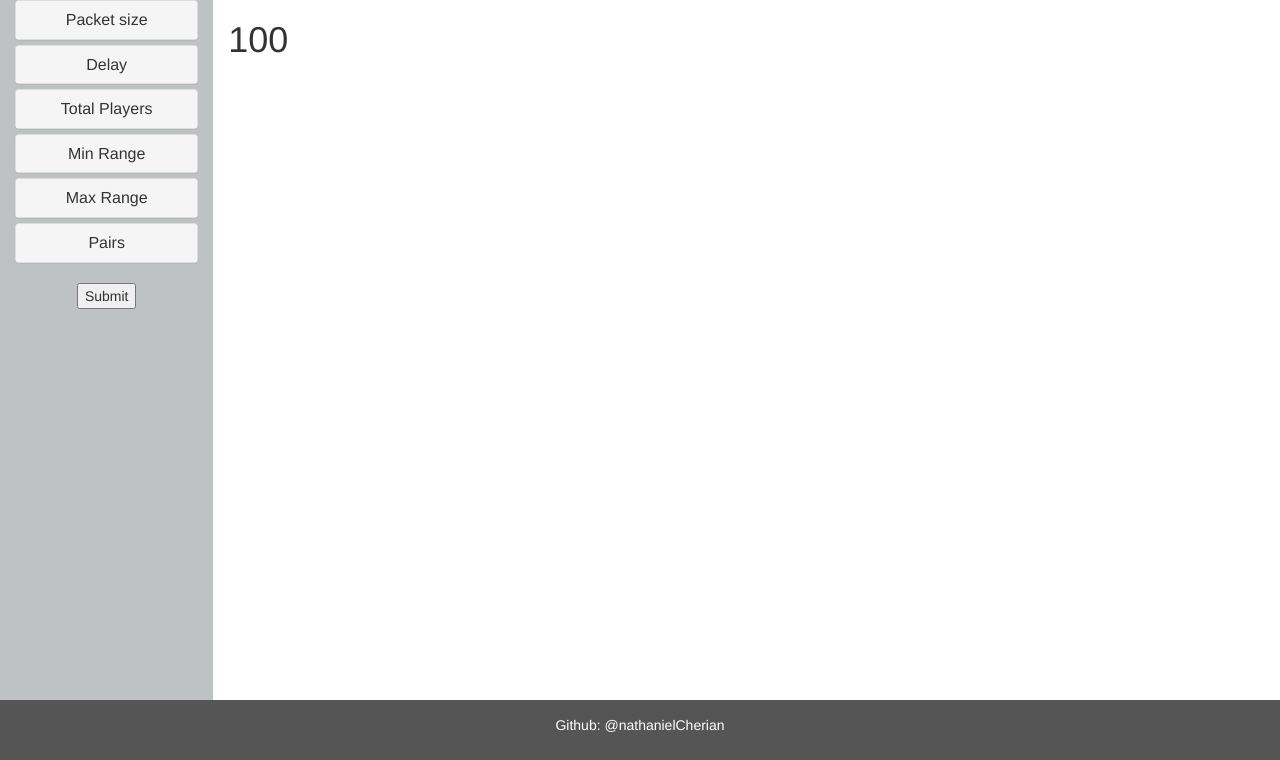
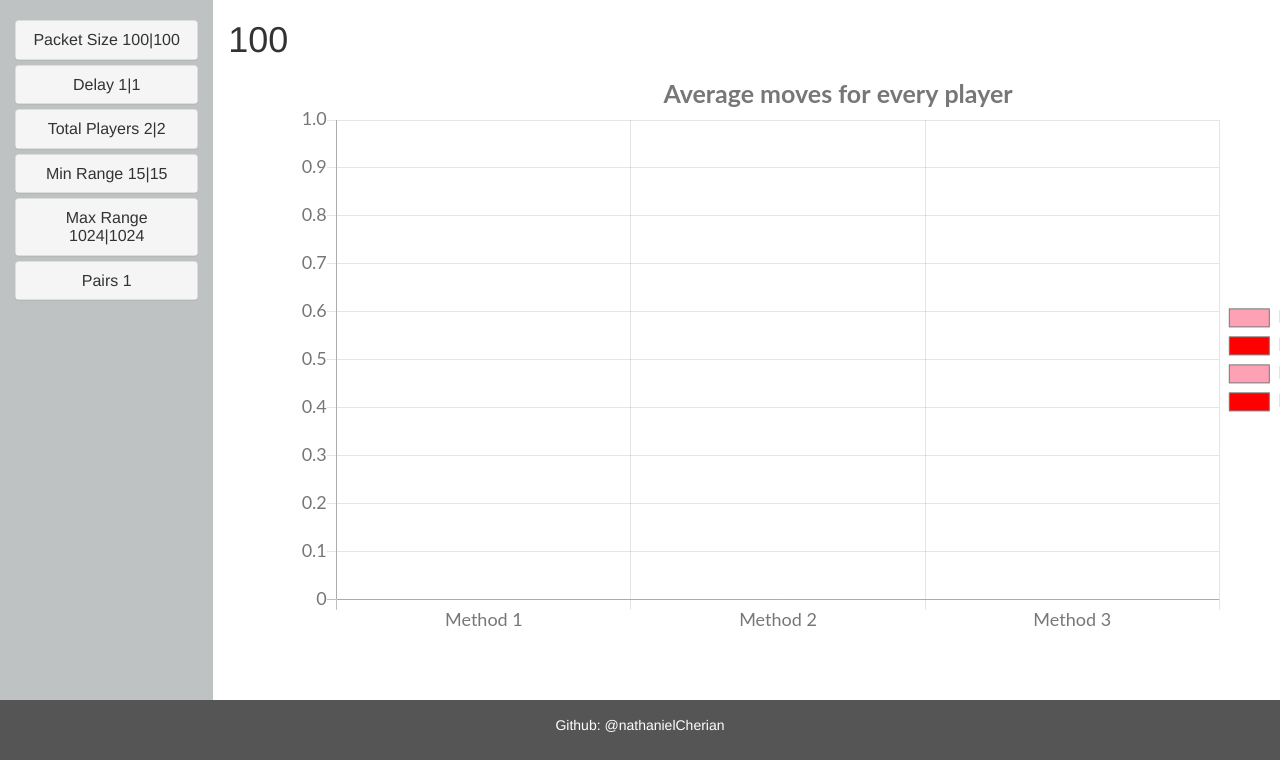
Before and after one commit to nathanielCherian/wifi-simulator, a Flask app: page / in a window 1280 px wide; the page is wider, and only the part inside the window is pictured. Shown: the part 52-812 px from the top of that part. Run offline with Flask 2, Linux system fonts and the light colour scheme; a map, chart or similar area stays blank; some libraries are stand-ins or nearby versions.

Commit message:
fixed chart

```diff
--- a/templates/home.html
+++ b/templates/home.html
@@ -78,33 +78,33 @@
     <div class="col-sm-2" style="height: fit-content; background-color: rgb(190, 194, 194);">
 
 
-      <div class="slidecontainer" style="padding-bottom: 30px; height: 700px;">
+      <div class="slidecontainer" style="padding-bottom: 30px; height: 700px; padding-top: 20px;">
 
       <div class="panel-group" id="accordion" style="height: 100%;">
         <div class="panel panel-default">
           <div class="panel-heading">
             <h4 class="panel-title">
-              <a data-toggle="collapse" href="#collapse1">Packet size</a>
+              <a data-toggle="collapse" href="#collapse1" id="ps">Packet size</a>
             </h4>
           </div>
           <div id="collapse1" class="panel-collapse collapse">
             <div class="panel-body">
-              <p id="sz1">PG1: </p><input type="range" min="10" max="500" value="100" class="slider" id="size1" onmouseup="mouseUp()"oninput="updateLabel()">
-              <p id="sz2">PG2:</p><input type="range" min="10" max="500" value="100" class="slider" id="size2" onmouseup="mouseUp()"oninput="updateLabel()">
+              <p id="sz1">PG1: </p><input type="range" min="10" max="500" value="100" class="slider" id="size1" onmouseup="mouseUp()"oninput="updateLabel()"onchange="change()">
+              <p id="sz2">PG2:</p><input type="range" min="10" max="500" value="100" class="slider" id="size2" onmouseup="mouseUp()"oninput="updateLabel()"onchange="change()">
             </div>
           </div>
         </div>
         <div class="panel panel-default">
           <div class="panel-heading">
             <h4 class="panel-title">
-              <a data-toggle="collapse"  href="#collapse2">Delay</a>
+              <a data-toggle="collapse"  href="#collapse2" id='d'>Delay</a>
             </h4>
           </div>
           <div id="collapse2" class="panel-collapse collapse">
             <div class="panel-body">
               <p id="de1">PG1:</p>
-              <input type="range" min="1" max="5000" value="1" class="slider" id="delay1" onmouseup="mouseUp()"oninput="updateLabel()">
-              <p id="de2">PG2:</p><input type="range" min="1" max="5000" value="1" class="slider" id="delay2" onmouseup="mouseUp()"oninput="updateLabel()">
+              <input type="range" min="1" max="5000" value="1" class="slider" id="delay1" onmouseup="mouseUp()"oninput="updateLabel()"onchange="change()">
+              <p id="de2">PG2:</p><input type="range" min="1" max="5000" value="1" class="slider" id="delay2" onmouseup="mouseUp()"oninput="updateLabel()"onchange="change()">
             </div>
           </div>
         </div>
@@ -112,13 +112,13 @@
         <div class="panel panel-default">
           <div class="panel-heading">
             <h4 class="panel-title">
-              <a data-toggle="collapse"  href="#collapse3">Total Players</a>
+              <a data-toggle="collapse"  href="#collapse3" id="tp">Total Players</a>
             </h4>
           </div>
           <div id="collapse3" class="panel-collapse collapse">
             <div class="panel-body">
-              <p id="tp1">PG1:</p><input type="range" min="1" max="20" value="2" class="slider" id="players1" onmouseup="mouseUp()" oninput="updateLabel()">
-              <p id="tp2">PG2:</p><input type="range" min="1" max="20" value="2" class="slider" id="players2" onmouseup="mouseUp()"oninput="updateLabel()">
+              <p id="tp1">PG1:</p><input type="range" min="1" max="20" value="2" class="slider" id="players1" onmouseup="mouseUp()" oninput="updateLabel()" onchange="change()">
+              <p id="tp2">PG2:</p><input type="range" min="1" max="20" value="2" class="slider" id="players2" onmouseup="mouseUp()"oninput="updateLabel()"onchange="change()">
             </div>
           </div>
         </div>
@@ -126,13 +126,13 @@
         <div class="panel panel-default">
           <div class="panel-heading">
             <h4 class="panel-title">
-              <a data-toggle="collapse"  href="#collapse4">Min Range</a>
+              <a data-toggle="collapse"  href="#collapse4" id='ir'>Min Range</a>
             </h4>
           </div>
           <div id="collapse4" class="panel-collapse collapse">
             <div class="panel-body">
-              <p id="mr1">PG1:</p><input type="range" min="15" max="100" value="15" class="slider" id="minR1" onmouseup="mouseUp()"oninput="updateLabel()">
-              <p id="mr2">PG2:</p><input type="range" min="15" max="100" value="15" class="slider" id="minR2" onmouseup="mouseUp()"oninput="updateLabel()">
+              <p id="mr1">PG1:</p><input type="range" min="15" max="100" value="15" class="slider" id="minR1" onmouseup="mouseUp()"oninput="updateLabel()"onchange="change()">
+              <p id="mr2">PG2:</p><input type="range" min="15" max="100" value="15" class="slider" id="minR2" onmouseup="mouseUp()"oninput="updateLabel()"onchange="change()">
             </div>
           </div>
         </div>
@@ -140,13 +140,13 @@
         <div class="panel panel-default">
           <div class="panel-heading">
             <h4 class="panel-title">
-              <a data-toggle="collapse"  href="#collapse5">Max Range</a>
+              <a data-toggle="collapse"  href="#collapse5" id='mr'>Max Range</a>
             </h4>
           </div>
           <div id="collapse5" class="panel-collapse collapse">
             <div class="panel-body">
-              <p id="mx1">PG1:</p><input type="range" min="1000" max="1048" value="1024" class="slider" id="maxR1" onmouseup="mouseUp()"oninput="updateLabel()">
-              <p id="mx2">PG2:</p><input type="range" min="1000" max="1048" value="1024" class="slider" id="maxR2" onmouseup="mouseUp()"oninput="updateLabel()">
+              <p id="mx1">PG1:</p><input type="range" min="1000" max="1048" value="1024" class="slider" id="maxR1" onmouseup="mouseUp()"oninput="updateLabel()"onchange="change()">
+              <p id="mx2">PG2:</p><input type="range" min="1000" max="1048" value="1024" class="slider" id="maxR2" onmouseup="mouseUp()"oninput="updateLabel()"onchange="change()">
             </div>
           </div>
         </div>
@@ -154,17 +154,18 @@
         <div class="panel panel-default">
           <div class="panel-heading">
             <h4 class="panel-title">
-              <a data-toggle="collapse"  href="#collapse6">Pairs</a>
+              <a data-toggle="collapse"  href="#collapse6" id='p'>Pairs</a>
             </h4>
           </div>
           <div id="collapse6" class="panel-collapse collapse">
             <div class="panel-body">
-              <p id="prs">pairs:</p><input type="range" min="0" max="2" value="1" class="slider" id="pairs" onmouseup="mouseUp()"oninput="updateLabel()">
+              <p id="prs">pairs:</p><input type="range" min="0" max="2" value="1" class="slider" id="pairs" onmouseup="mouseUp()"oninput="updateLabel()"onchange="change()">
             </div>
           </div>
         </div>
         <br>
-        <button id="submit" onclick="click()">Submit</button>
+
+        <button id="submit" style="display: none; margin: auto;" onclick="click()">Submit</button>
 
       </div>
       </div>
@@ -182,7 +183,12 @@
       document.getElementById("mx1").innerHTML = "PG1: " + document.getElementById("maxR1").value;
       document.getElementById("mx2").innerHTML = "PG2: " + document.getElementById("maxR2").value;
       document.getElementById("prs").innerHTML = "PG2: " + document.getElementById("pairs").value;
-
+      document.getElementById("ps").innerHTML = "Packet Size  " + document.getElementById("size1").value + "|" + document.getElementById("size2").value;
+      document.getElementById("d").innerHTML = "Delay  " + document.getElementById("delay1").value + "|" + document.getElementById("delay2").value;
+      document.getElementById("tp").innerHTML = "Total Players  " + document.getElementById("players1").value + "|" + document.getElementById("players2").value;
+      document.getElementById("ir").innerHTML = "Min Range  " + document.getElementById("minR1").value + "|" + document.getElementById("minR2").value;
+      document.getElementById("mr").innerHTML = "Max Range  " + document.getElementById("maxR2").value + "|" + document.getElementById("maxR2").value;
+      document.getElementById("p").innerHTML = "Pairs " + document.getElementById("pairs").value;
 
 
 
@@ -205,6 +211,10 @@
         }
         console.log(d)
         return d
+      }
+
+      function change(){
+        document.getElementById('submit').style.display = 'block';
       }
       </script>
 
@@ -373,10 +383,10 @@
 
   } )
 
-  var data1 = [1,2]
-  var data2 = [2,2]
-  var data3 = [3,3]
-  var data4 = [4,5]
+  var data1 = []
+  var data2 = []
+  var data3 = []
+  var data4 = []
 
   function mouseUp(){
 
@@ -384,6 +394,7 @@
 
   document.getElementById("submit").addEventListener("click", click)
   function click(){
+    document.getElementById('submit').style.display = 'none'
     out.innerHTML = "click";
     socket.emit( 'my event', getJSON() )
   }
@@ -402,6 +413,13 @@
     data3 = msg.set3.slice()
     data4 = msg.set4.slice()
 
+    massPopChart.data.datasets[0].data = data1;
+    massPopChart.data.datasets[1].data = data2;
+    massPopChart.data.datasets[2].data = data3;
+    massPopChart.data.datasets[3].data = data4;
+
+    massPopChart.update();
+  })
 
 Chart.defaults.global.defaultFontFamily = 'Lato';
 Chart.defaults.global.defaultFontSize = 18;
@@ -410,7 +428,7 @@ Chart.defaults.global.defaultFontColor = '#777';
 let massPopChart = new Chart(myChart, {
   type:'bar', // bar, horizontalBar, pie, line, doughnut, radar, polarArea
   data:{
-    labels:['Method 1', 'Method 2', 'Method 2'],
+    labels:['Method 1', 'Method 2', 'Method 3'],
     datasets:[{
       label:'P1.paired',
       data:data1,
@@ -500,7 +518,7 @@ let massPopChart = new Chart(myChart, {
   }
 });
 
-  })
+
 
 
 // Global Options
```
